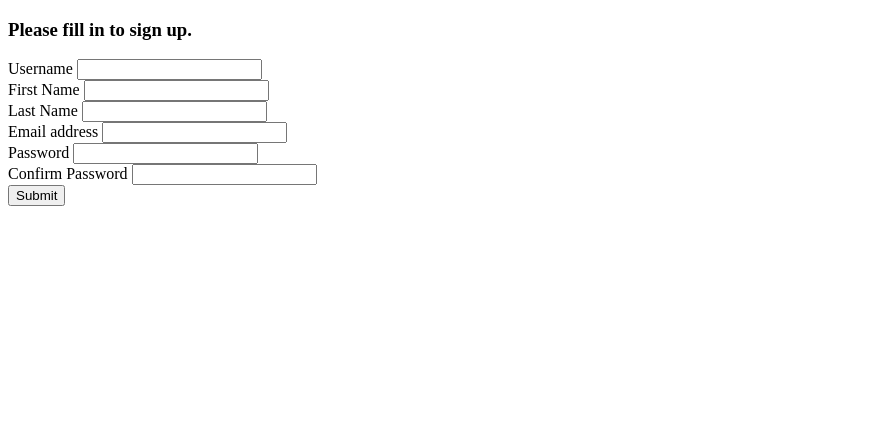
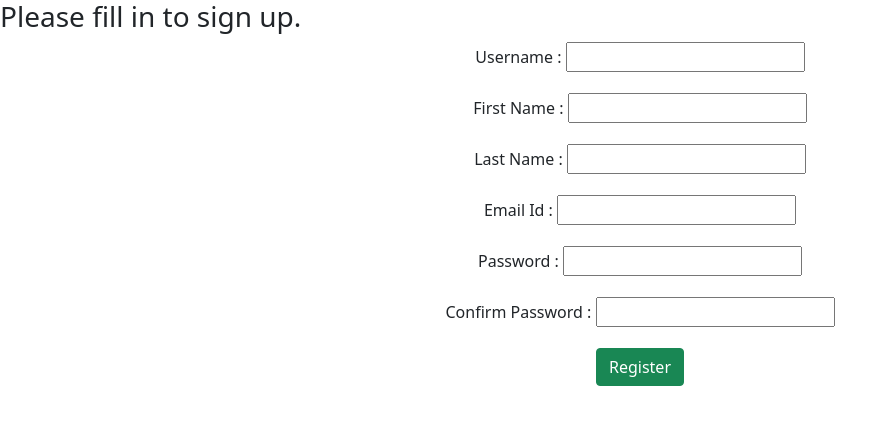
Before and after one commit to SarathKumar95/Login-Project, a Django app: page /signup in a window 1280 px wide. Shown: the top 425 px of the page, without its empty margins (0-896 px from the left). Run offline with Django 4.2, Linux system fonts and the light colour scheme.

Commit message:
index styled

```diff
--- a/newproject/login/views.py
+++ b/newproject/login/views.py
@@ -97,7 +97,7 @@
 def signout(request):
     if 'test' in request.session:
         request.session.flush()
-        return render(request, 'index.html')
+    return render(request, 'index.html')
 
-    else:
-        print("Nop")
+    #else:
+        #print("Nop")
--- a/newproject/templates/signup.html
+++ b/newproject/templates/signup.html
@@ -1,7 +1,10 @@
 <!DOCTYPE html>
 <html lang="en">
 <head>
-    <meta charset="UTF-8">
+    <meta charset="utf-8">
+    <meta name="viewport" content="width=device-width, initial-scale=1">
+    <title>Home</title>
+    <link href="https://cdn.jsdelivr.net/npm/bootstrap@5.1.3/dist/css/bootstrap.min.css" rel="stylesheet" integrity="sha384-1BmE4kWBq78iYhFldvKuhfTAU6auU8tT94WrHftjDbrCEXSU1oBoqyl2QvZ6jIW3" crossorigin="anonymous">
     <title>Sign Up</title>
 </head>
 <body>
@@ -9,14 +12,14 @@
 <h3>Please fill in to sign up.</h3>
 
 
-<form action ="signup" method="post">
+<form class="container text-center" action ="signup" method="post">
 
 
     {% csrf_token %}
 
     <div class="mb-3">
-        <label for="username" class="form-label">Username</label>
-        <input type="text" class="form-control" id="username" name="username">
+        <label for="username" class="form-label">Username : </label>
+        <input type="text" id="username" name="username">
         <div>
             {% for message in messages %}
             <p>{{message}}</p>
@@ -25,30 +28,30 @@
     </div>
 
     <div class="mb-3">
-        <label for="fname" class="form-label">First Name</label>
-        <input type="text" class="form-control" id="fname" name="fname">
+        <label for="fname" class="form-label">First Name : </label>
+        <input type="text" id="fname" name="fname">
     </div>
 
     <div class="mb-3">
-        <label for="lname" class="form-label">Last Name</label>
-        <input type="text"  class="form-control" id="lname" name="lname">
+        <label for="lname" class="form-label">Last Name : </label>
+        <input type="text"  id="lname" name="lname">
     </div>
 
     <div class="mb-3">
-        <label for="Email" class="form-label">Email address</label>
-        <input type="email" class="form-control" id="Email" name="email" aria-describedby="emailHelp">
+        <label for="Email" class="form-label">Email Id : </label>
+        <input type="email" id="Email" name="email" aria-describedby="emailHelp">
     </div>
     <div class="mb-3">
-        <label for="Password1" class="form-label">Password</label>
-        <input type="password" class="form-control" id="password1" name="pass1">
+        <label for="Password1" class="form-label">Password : </label>
+        <input type="password" id="password1" name="pass1">
     </div>
 
     <div class="mb-3">
-        <label for="Password2" class="form-label">Confirm Password</label>
-        <input type="password" class="form-control" id="password2" name="pass2">
+        <label for="Password2" class="form-label">Confirm Password :</label>
+        <input type="password"  id="password2" name="pass2">
     </div>
 
-    <button type="submit" class="btn btn-primary">Submit</button>
+    <button class="btn btn-success" type="submit" class="btn btn-primary">Register</button>
 </form>
 
 </body>
```
Also changed, not shown: newproject/login/static/login.css (added, +41 -0 lines), newproject/templates/home.html (+21 -3 lines), newproject/templates/index.html (+23 -4 lines), newproject/db.sqlite3, newproject/login/static/images/img-1.jpg (added), newproject/login/static/images/img-2.jpg (added), newproject/login/static/images/img-3.jpg (added).
